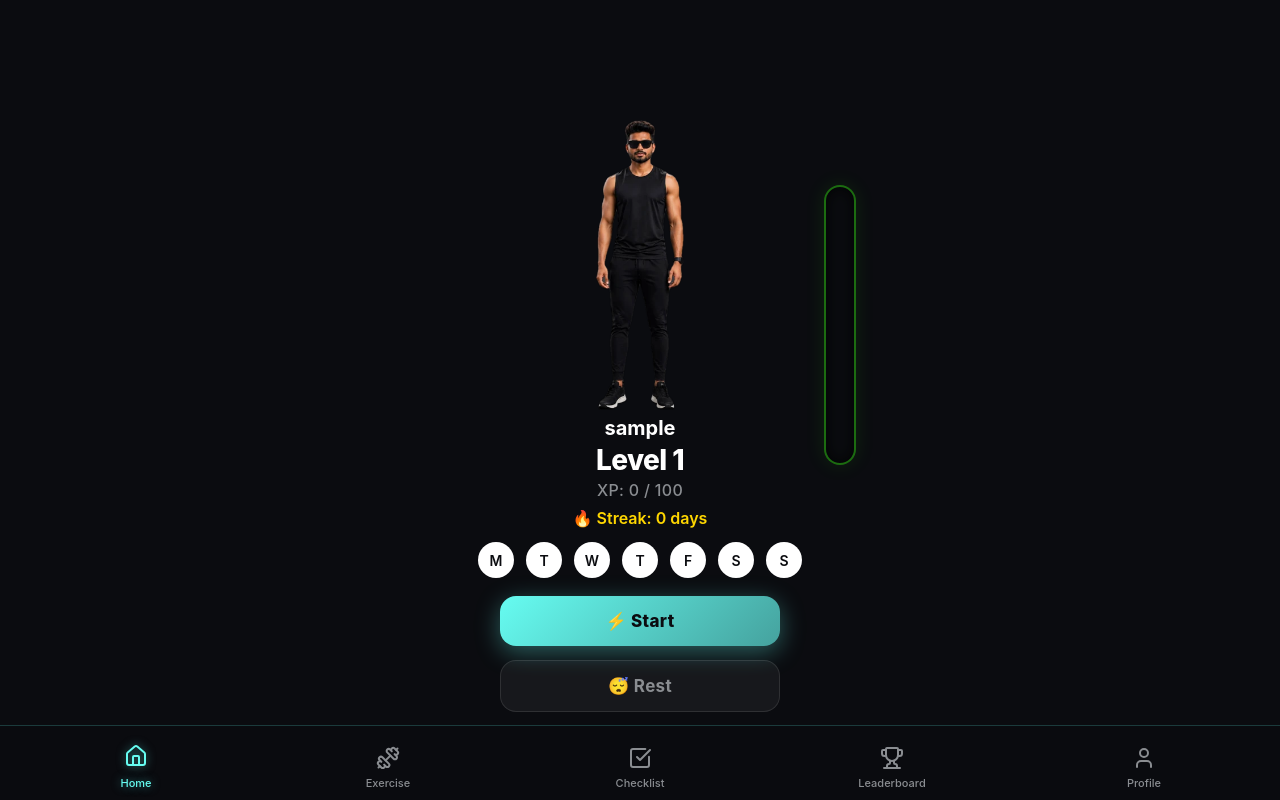
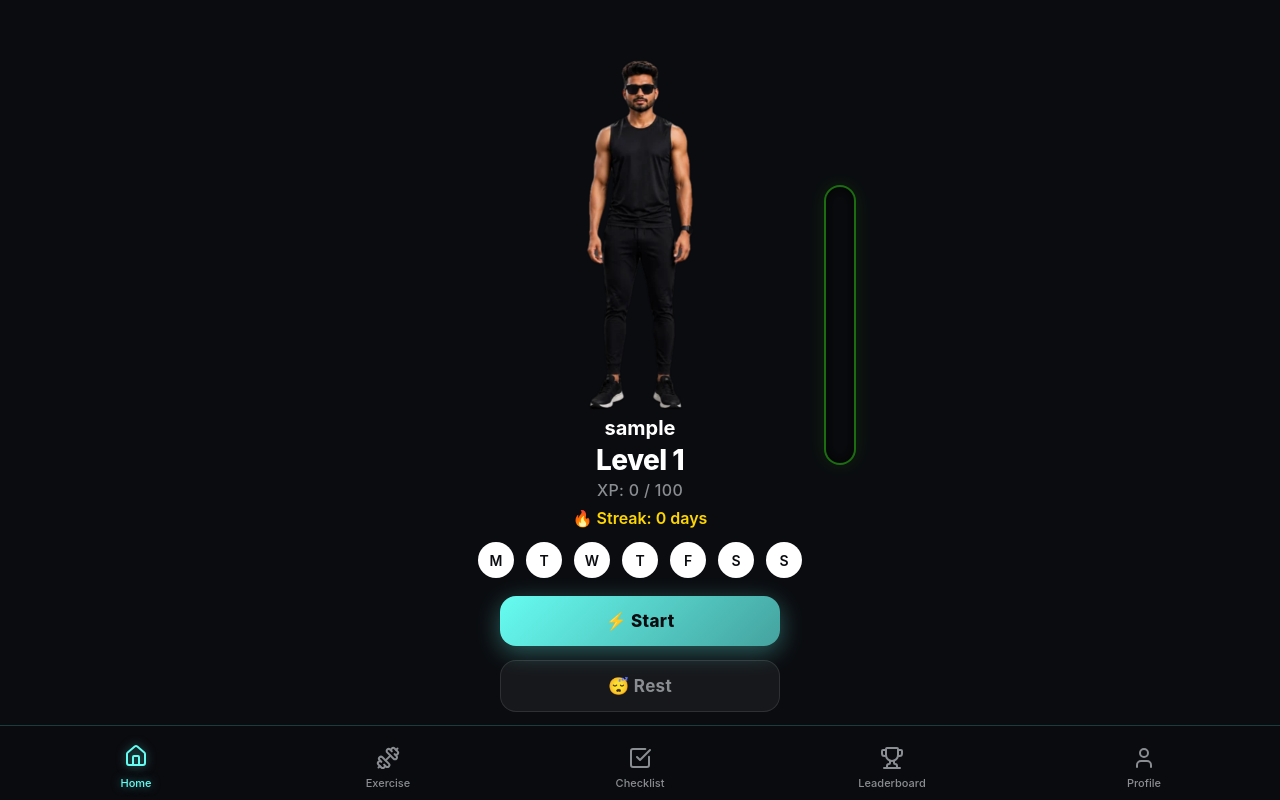
Before and after one commit to kiranreddy916/XP-Life, a React (Vite) app: page /home in a window 1280 px wide. Built offline with nearby package versions, Linux system fonts and the light colour scheme; no server answers; sample sign-in values are in the browser's storage.

Commit message:
style: increase home avatar height to 350px

```diff
--- a/src/pages/Home.jsx
+++ b/src/pages/Home.jsx
@@ -518,9 +518,9 @@ export default function Home() {
             draggable="false"
             onContextMenu={(e) => e.preventDefault()}
             style={{
-              height: '290px',
+              height: '350px',
               width: 'auto',
-              maxWidth: '310px',
+              maxWidth: '360px',
               objectFit: 'contain',
               filter: 'none',
               transition: 'all 0.3s ease'
```
